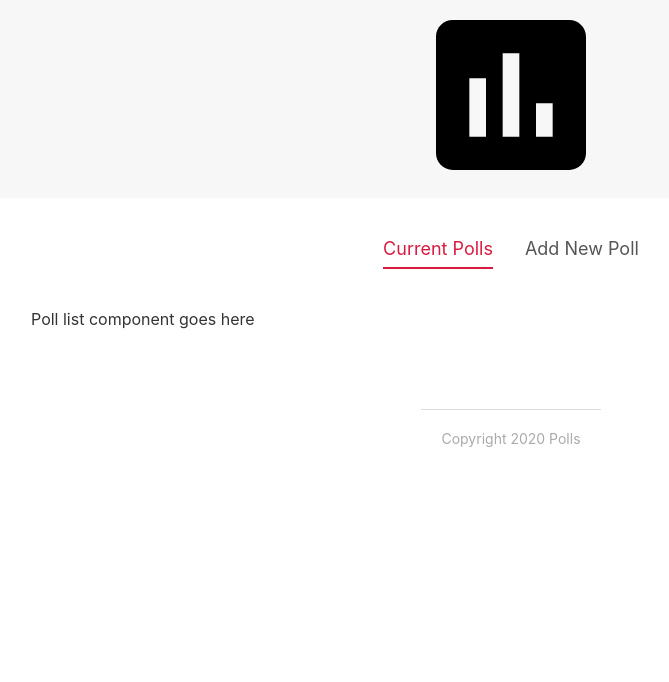
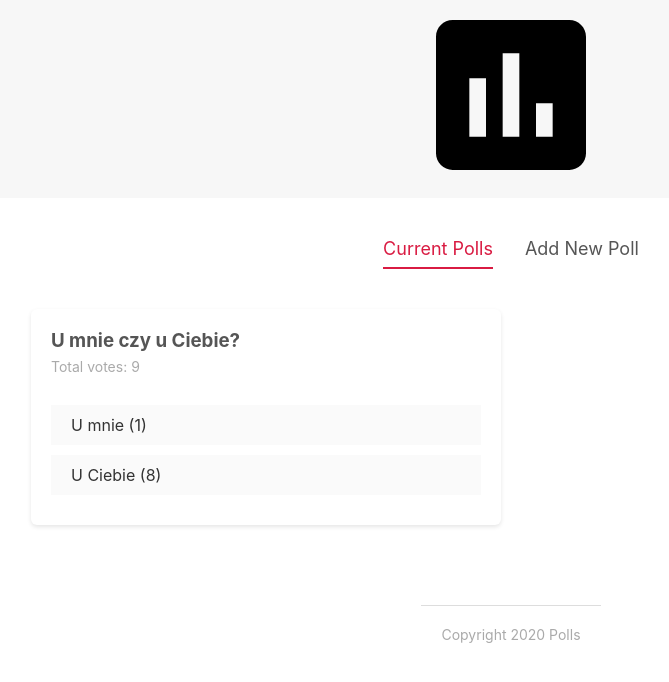
Before and after one commit to jdzianok/polls, a Svelte app: page / in a window 1280 px wide. Shown: the top 682 px of the page, without its empty margins (129-798 px from the left). Built offline with nearby package versions, Linux system fonts and the light colour scheme.

Commit message:
add poll Card component

```diff
--- a/src/App.svelte
+++ b/src/App.svelte
@@ -1,6 +1,7 @@
 <script>
   import Header from './components/Header.svelte';
   import Footer from './components/Footer.svelte';
+  import PollList from './components/PollList.svelte';
   import Tabs from './blocks/Tabs.svelte';
   import PollForm from './components/PollForm.svelte';
 
@@ -9,17 +10,34 @@
 
   const tabChange = e => {
     activeItem = e.detail;
+  };
 
-  }
+  let polls = [
+    {
+      id: 1,
+      question: "U mnie czy u Ciebie?",
+      answerA: "U mnie",
+      answerB: "U Ciebie",
+      votesA: 1,
+      votesB: 8
+    }
+  ];
+
+  const handleAdd = e => {
+    const poll = e.detail;
+    polls = [poll, ...polls];
+    activeItem = "Current Polls";
+    console.log(polls);
+  };
 </script>
 
 <Header />
 <main>
   <Tabs {activeItem} {items} on:tabChange={tabChange}/>
   {#if activeItem === "Current Polls"}
-     <p>Poll list component goes here</p>
+     <PollList {polls}/>
   {:else if activeItem === "Add New Poll"}
-   <PollForm />
+   <PollForm on:add={handleAdd}/>
   {/if}
 </main>
 <Footer />
@@ -28,6 +46,6 @@
   main {
     max-width: 960px;
     margin: 40px auto;
-
+    padding: 0 10px;
   }
 </style>
--- /dev/null
+++ b/src/blocks/Card.svelte
@@ -0,0 +1,12 @@
+<div class="card">
+  <slot></slot>
+</div>
+
+<style>
+  .card {
+    background-color: #fff;
+    padding: 20px;
+    border-radius: 6px;
+    box-shadow: 0 2px 4px rgba(0, 0, 0, .1);
+  }
+</style>
--- /dev/null
+++ b/src/components/PollDetails.svelte
@@ -0,0 +1,51 @@
+<script>
+  import Card from '../blocks/Card.svelte';
+  export let poll;
+
+  $: totalVotes = poll.votesA + poll.votesB;
+</script>
+
+<Card>
+  <div class="poll">
+    <h3>{poll.question}</h3>
+    <p>Total votes: {totalVotes}</p>
+    <div class="answer">
+      <div class="percent percent-a"></div>
+      <span>{poll.answerA} ({poll.votesA})</span>
+    </div>
+    <div class="answer">
+      <div class="percent percent-b"></div>
+      <span>{poll.answerB} ({poll.votesB})</span>
+    </div>
+  </div>
+</Card>
+
+<style>
+  h3 {
+    margin: 0 auto;
+    color: #555;
+  }
+
+  p {
+    margin-top: 6px;
+    font-size: 14px;
+    color: #aaa;
+    margin-bottom: 30px;
+  }
+
+  .answer {
+    background-color: #fafafa;
+    cursor: pointer;
+    margin: 10px auto;
+    position: relative;
+  }
+
+  .answer:hover {
+    opacity: 0.6;
+  }
+
+  span {
+    display: inline-block;
+    padding: 10px 20px;
+  }
+</style>
--- a/src/components/PollForm.svelte
+++ b/src/components/PollForm.svelte
@@ -1,5 +1,8 @@
 <script>
+  import { createEventDispatcher } from 'svelte';
   import Button from "../blocks/Button.svelte";
+
+  let dispatch = createEventDispatcher();
   let fields = {
     question: '',
     answerA: '',
@@ -37,7 +40,13 @@
     }
 
     if (isValid) {
-      console.log('valid', fields);
+      let poll = {
+        ...fields,
+        votesA: 0,
+        votesB: 0,
+        id: Math.random()
+      }
+      dispatch('add', poll);
     }
   }
 </script>
--- /dev/null
+++ b/src/components/PollList.svelte
@@ -0,0 +1,18 @@
+<script>
+  import PollDetails from './PollDetails.svelte';
+  export let polls = [];
+</script>
+
+<div class="poll-list">
+  {#each polls as poll (poll.id)}
+    <PollDetails {poll}/>
+  {/each}
+</div>
+
+<style>
+  .poll-list {
+    display: grid;
+    grid-template-columns: 1fr 1fr;
+    grid-gap: 20px;
+  }
+</style>
```
